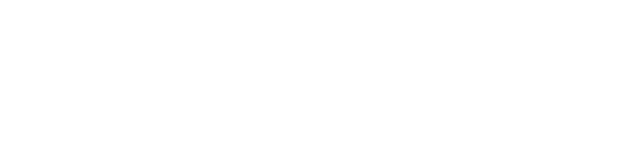
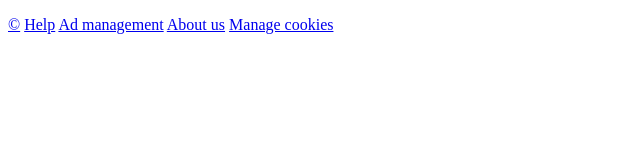
Before and after one commit to jorgealamoo/PS-grupo-10, a plain HTML site: page Reusables/footer.html in a window 1280 px wide. Shown: the whole page, without its empty margins (0-640 px from the left). Drawn offline with Linux system fonts and the light colour scheme.

Commit message:
Footer information

```diff
--- a/Reusables/footer.html
+++ b/Reusables/footer.html
@@ -2,9 +2,17 @@
 <html lang="en">
 <head>
     <meta charset="UTF-8">
-    <title>Title</title>
+    <title>footer</title>
 </head>
 <body>
-
+<footer id="main_footer">
+    <p>
+        <a href="#">&copy;</a>
+        <a href="#">Help</a>
+        <a href="#">Ad management</a>
+        <a href="#">About us</a>
+        <a href="#">Manage cookies</a>
+    </p>
+</footer>
 </body>
 </html>
```
